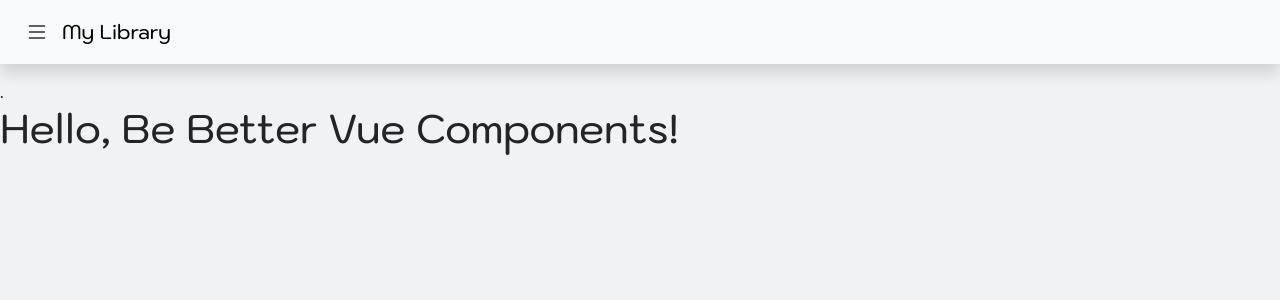
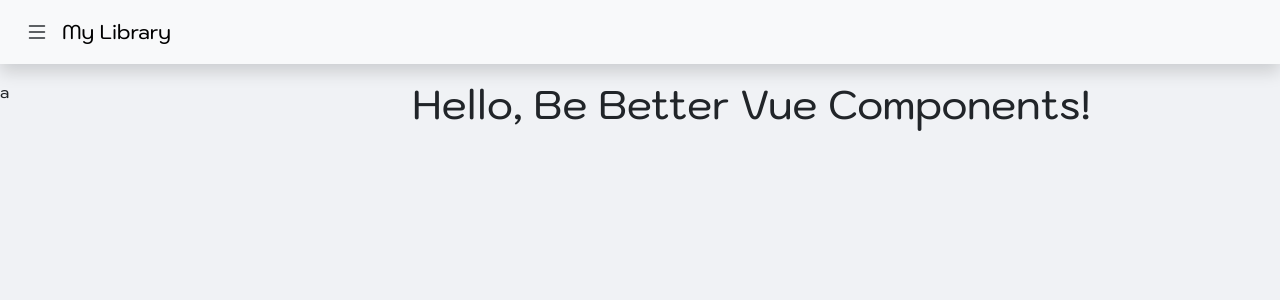
Before and after one commit to SKRR6773/VueComponentLib, a Vue app: page / in a window 1280 px wide. Shown: the top 300 px of the page. Built offline with nearby package versions, Linux system fonts and the light colour scheme.

Commit message:
2023-12-08 09:00:04

```diff
--- a/src/App.vue
+++ b/src/App.vue
@@ -5,9 +5,15 @@
 
 
 
-    <div class="container-fluid p-0 box" style="margin-top: 10vh;">
-        .
-        <RouterView />
+    <div class="container-fluid p-0 box" style="margin-top: 10vh; display: flex;">
+        <div class="sidebar">
+            a
+        </div>
+        <div class="content">
+            <div class="container">
+                <RouterView />
+            </div>
+        </div>
     </div>
 
 </template>
@@ -34,4 +40,8 @@
 
 </script>
 <style scoped>
+    .sidebar
+    {
+        width: 400px;
+    }
 </style>
```
